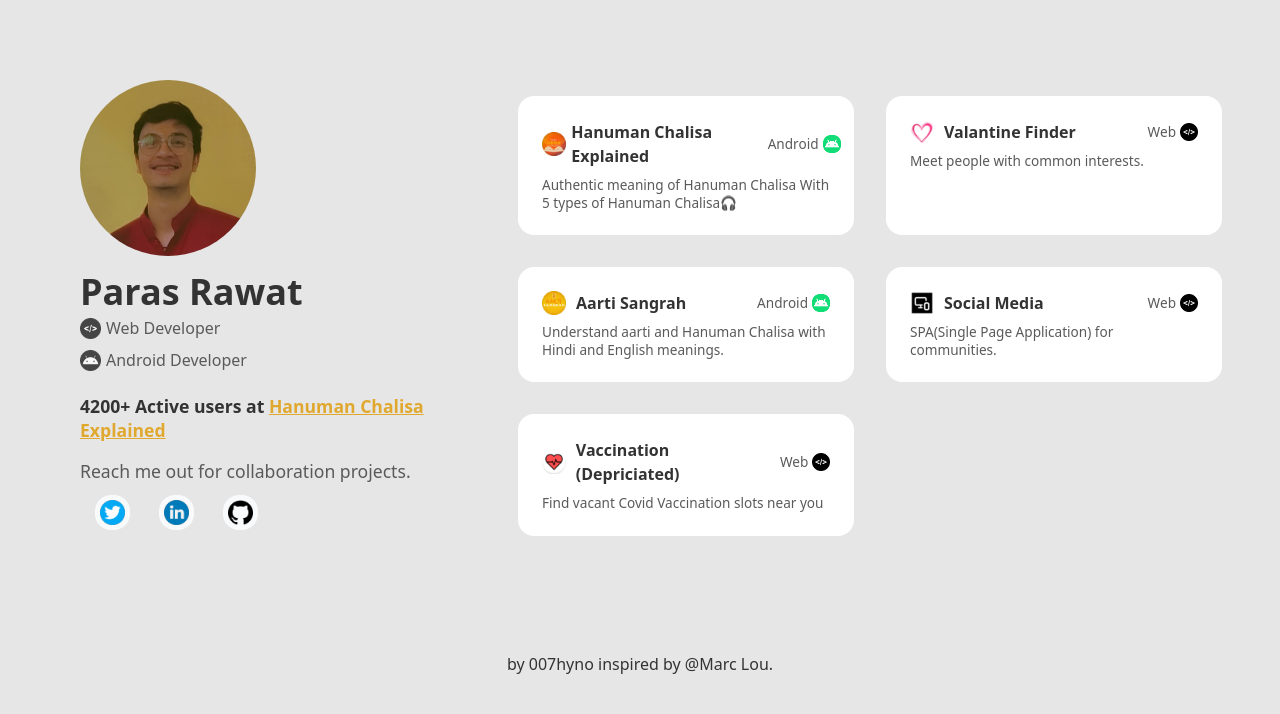
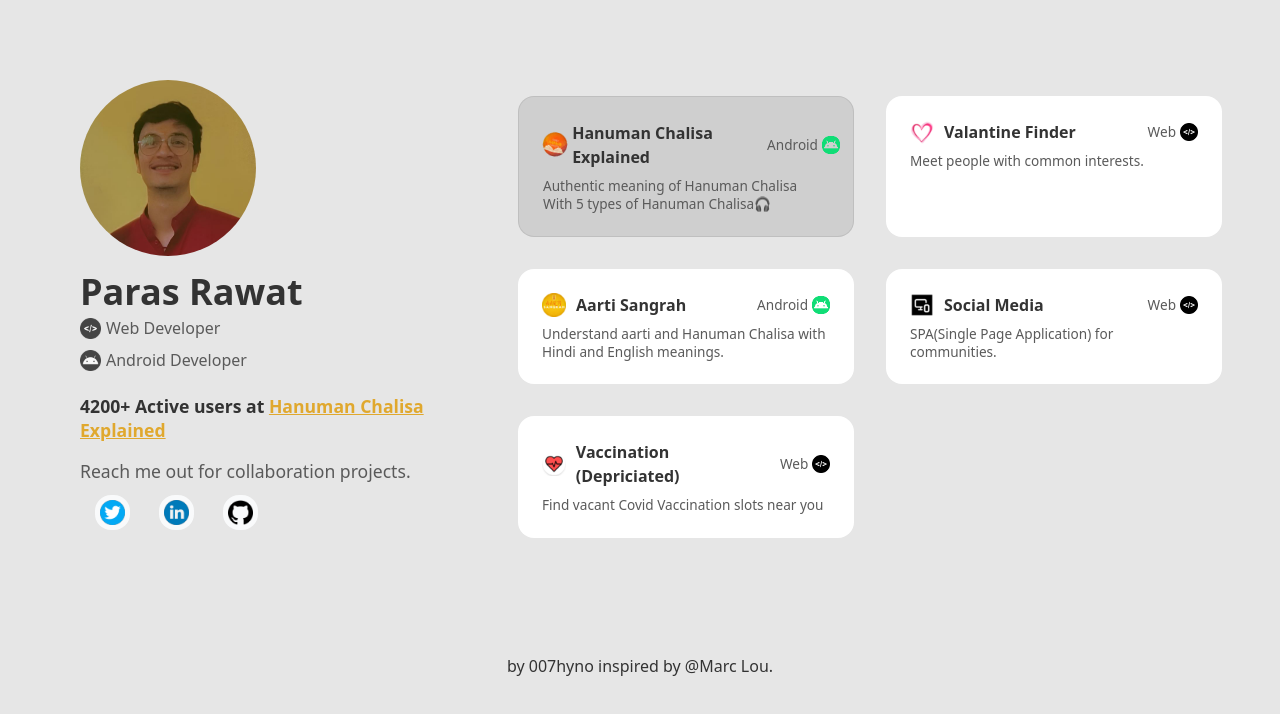
Before and after one commit to 007hyno/Parasrawat.github.io, a plain HTML site: page index.html in a window 1280 px wide. In both pictures the pointer is over the link 686 px from the left and 165 px from the top of the page. Shown: the top 714 px of the page. Drawn offline with nearby package versions, Linux system fonts and the light colour scheme.

Commit message:
added animations

```diff
--- a/style.css
+++ b/style.css
@@ -8,11 +8,14 @@
     /* --accent:#ffbe18; */
     --accent:#e0a82e;
     --gray:#3333331a;
+    --highlight:#cfcfcf;
     --redBackgroundColor:#ffebf2;
     --dashColor:#ff1791;
     --white:#f9fafb;
     --textPrimary:#333333;
     --textSecondary:#5a5a5a;
+    --transition-duration: 0.2s;
+
 
 }
 div{
@@ -28,16 +31,37 @@ body{
 
 
  a.cardView {
-    background-color: white !important;
+    background-color: white ;
     border-radius: 1rem;
+    transition: transform var(--transition-duration) ease-in-out;
 
   }
+
+  a.cardView:hover{
+    background-color: var(--highlight) ;
+    border: 1px solid var(--gray);
+    /* transform: rotate(1deg); */
+    transform-origin: center;
+  }
+  a.cardView:hover .cardIcon {
+    transform: rotate(14deg); /* This will counteract the parent's rotation */
+    transform-origin: center;
+  }
+  .cardIcon{
+    transform-origin: center;
+
+    transition: transform var(--transition-duration) ease-in-out;
+  }
+
+
+
   .socials{
     width: 50%;
     display: flex;
     justify-content: space-around;
     align-items: center;
     margin-top: 0.75rem;
+
   }
 
   .socialIcons{
@@ -45,9 +69,17 @@ body{
     border-radius: 1rem;
     background-color: var(--white);
     margin: 0px 5px ;
+    transition: transform var(--transition-duration) ease-in-out;
+
+  }
+  .socialIcons:hover img{
+    /* width: 29px; */
+        transform: rotate(10deg);
+
   }
   .socialIcons img{
     width: 25px;
+
   }
   .profileDesc h2{
     display: flex;
@@ -56,8 +88,6 @@ body{
   .cardTop{
     justify-content: space-between;
     align-items: center;
-
-
   }
 
   .profileDesc h2 span img{
```
